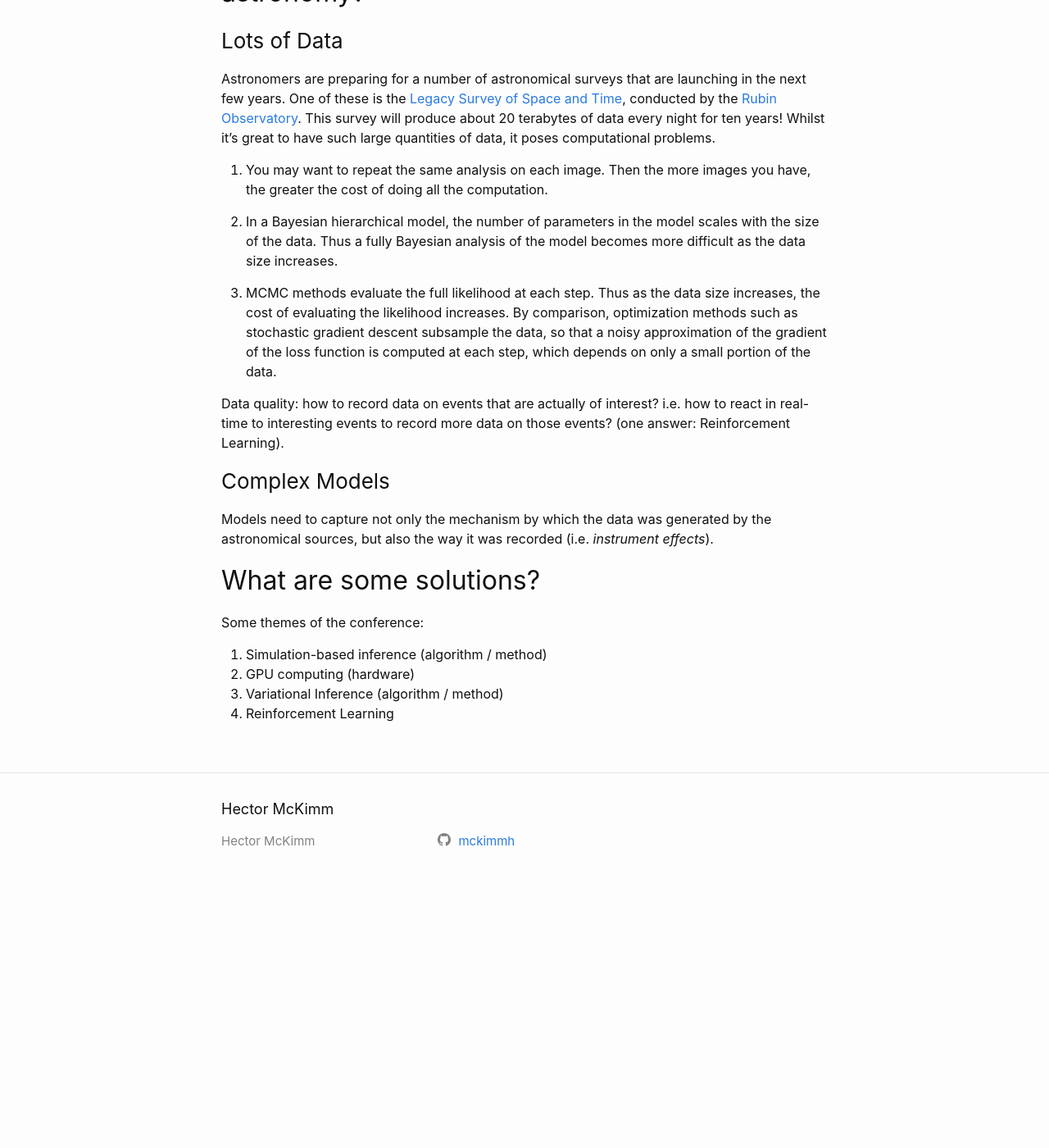
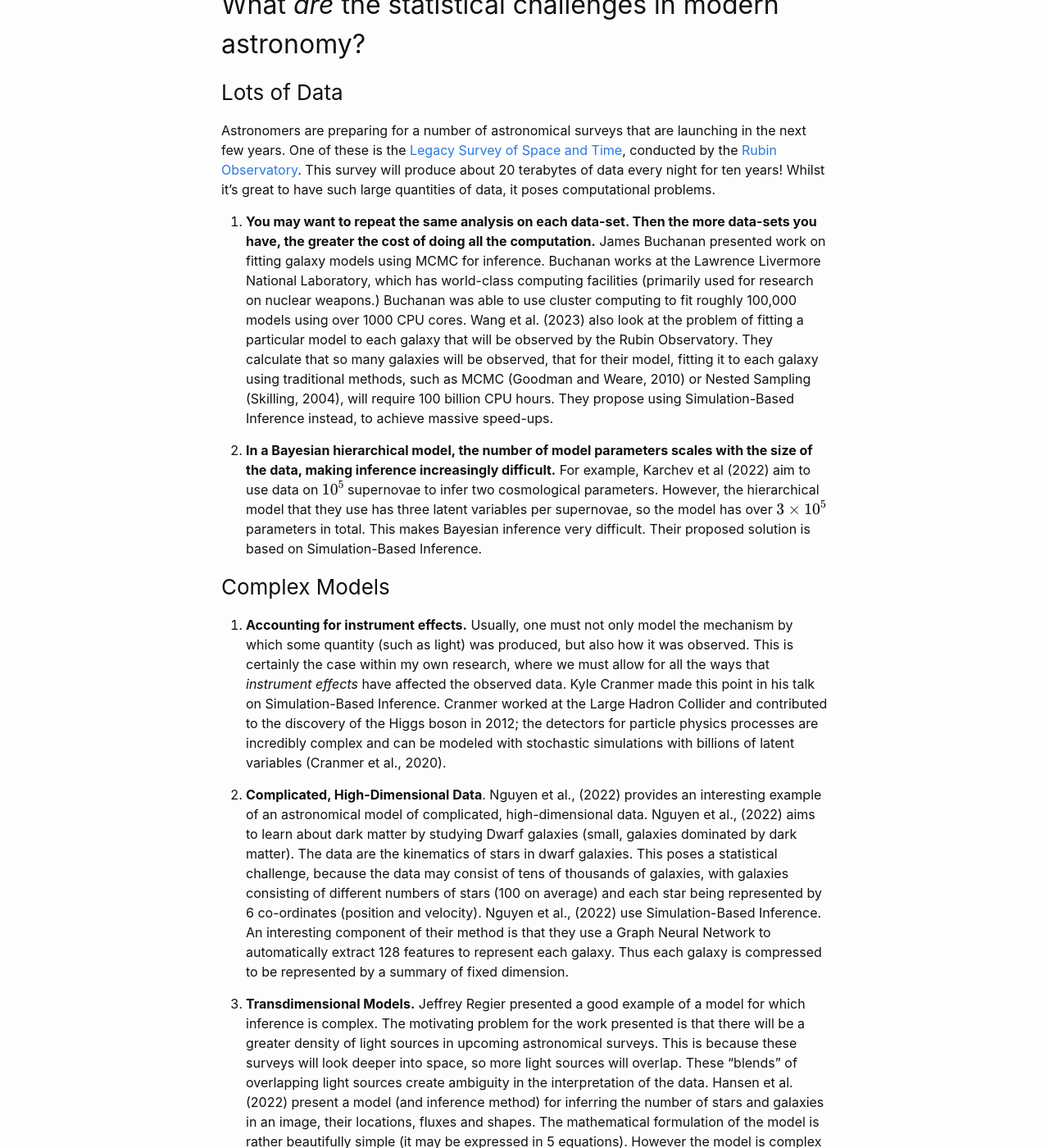
Before and after one commit to mckimmh/mckimmh.github.io, a Jekyll site: the page built from _posts/2023-07-31-scma.md, in a window 1280 px wide and 1400 px high, scrolled down 386 px. Shown: the whole window at 82% size. Built offline with Jekyll 4.4.1, drawn with Linux system fonts in a browser that asks for light colours; formulas are drawn with MathJax 3; before the commit the page ends 1483 px from its top, so only the background shows below that; some of the changed text lies outside the part shown.

Commit message:
update SCMA post

```diff
--- a/_posts/2023-07-31-scma.md
+++ b/_posts/2023-07-31-scma.md
@@ -6,28 +6,62 @@ categories: jekyll update
 ---
 The conference [Statistical Challenges in Modern Astronomy VIII](https://sites.psu.edu/astrostatistics/scma8/) (SCMA) at Penn State University, 12-16 June 2023, was a great experience!
 
+## What is modern astronomy about?
+
 ## What *are* the statistical challenges in modern astronomy?
 
 ### Lots of Data
 
 Astronomers are preparing for a number of astronomical surveys that are launching in the next few years. One of these is the [Legacy Survey of Space and Time](https://rubinobservatory.org/explore/lsst), conducted by the [Rubin Observatory](https://rubinobservatory.org/about). This survey will produce about 20 terabytes of data every night for ten years! Whilst it's great to have such large quantities of data, it poses computational problems.
 
-1. You may want to repeat the same analysis on each image. Then the more images you have, the greater the cost of doing all the computation.
+1. **You may want to repeat the same analysis on each data-set. Then the more data-sets you have, the greater the cost of doing all the computation.**
+James Buchanan presented work on fitting galaxy models using MCMC for inference. Buchanan works at the Lawrence Livermore National Laboratory, which has world-class computing facilities (primarily used for research on nuclear weapons.) Buchanan was able to use cluster computing to fit roughly 100,000 models using over 1000 CPU cores. Wang et al. (2023) also look at the problem of fitting a particular model to each galaxy that will be observed by the Rubin Observatory. They calculate that so many galaxies will be observed, that for their model, fitting it to each galaxy using traditional methods, such as MCMC (Goodman and Weare, 2010) or Nested Sampling (Skilling, 2004), will require 100 billion CPU hours. They propose using Simulation-Based Inference instead, to achieve massive speed-ups.
 
-2. In a Bayesian hierarchical model, the number of parameters in the model scales with the size of the data. Thus a fully Bayesian analysis of the model becomes more difficult as the data size increases.
-
-3. MCMC methods evaluate the full likelihood at each step. Thus as the data size increases, the cost of evaluating the likelihood increases. By comparison, optimization methods such as stochastic gradient descent subsample the data, so that a noisy approximation of the gradient of the loss function is computed at each step, which depends on only a small portion of the data.
-
-Data quality: how to record data on events that are actually of interest? i.e. how to react in real-time to interesting events to record more data on those events? (one answer: Reinforcement Learning).
+1. **In a Bayesian hierarchical model, the number of model parameters scales with the size of the data, making inference increasingly difficult.** For example, Karchev et al (2022) aim to use data on $$10^5$$ supernovae to infer two cosmological parameters. However, the hierarchical model that they use has three latent variables per supernovae, so the model has over $$3 \times 10^5$$ parameters in total. This makes Bayesian inference very difficult. Their proposed solution is based on Simulation-Based Inference.
 
 ### Complex Models
 
-Models need to capture not only the mechanism by which the data was generated by the astronomical sources, but also the way it was recorded (i.e. *instrument effects*).
+1. **Accounting for instrument effects.** Usually, one must not only model the mechanism by which some quantity (such as light) was produced, but also how it was observed. This is certainly the case within my own research, where we must allow for all the ways that *instrument effects* have affected the observed data. Kyle Cranmer made this point in his talk on Simulation-Based Inference. Cranmer worked at the Large Hadron Collider and contributed to the discovery of the Higgs boson in 2012; the detectors for particle physics processes are incredibly complex and can be modeled with stochastic simulations with billions of latent variables (Cranmer et al., 2020).
+
+2. **Complicated, High-Dimensional Data**. Nguyen et al., (2022) provides an interesting example of an astronomical model of complicated, high-dimensional data. Nguyen et al., (2022) aims to learn about dark matter by studying Dwarf galaxies (small, galaxies dominated by dark matter). The data are the kinematics of stars in dwarf galaxies. This poses a statistical challenge, because the data may consist of tens of thousands of galaxies, with galaxies consisting of different numbers of stars (100 on average) and each star being represented by 6 co-ordinates (position and velocity). Nguyen et al., (2022) use Simulation-Based Inference. An interesting component of their method is that they use a Graph Neural Network to automatically extract 128 features to represent each galaxy. Thus each galaxy is compressed to be represented by a summary of fixed dimension.
+
+3. **Transdimensional Models.** Jeffrey Regier presented a good example of a model for which inference is complex. The motivating problem for the work presented is that there will be a greater density of light sources in upcoming astronomical surveys. This is because these surveys will look deeper into space, so more light sources will overlap. These "blends" of overlapping light sources create ambiguity in the interpretation of the data. Hansen et al. (2022) present a model (and inference method) for inferring the number of stars and galaxies in an image, their locations, fluxes and shapes. The mathematical formulation of the model is rather beautifully simple (it may be expressed in 5 equations). However the model is complex from the inference point of view, because the inference problem is *transdimensional*. That is, the total number of latent variables depends on the number of sources in the image, which is itself a latent variable. *Variational Inference* is used to to infer the model's parameters. Regier found that in comparison to inference via MCMC, Variational Inference was more accurate and 10,000 times faster.
+
+### Resource Allocation
+
+Niharika Sravan gave an interesting talk on "Autonomous dynamic resource allocation: Optimal follow-up for identifying gravitational wave counterparts". The idea is that instead of manually deciding on how to make follow-up observations of events that may have released gravitional waves, we could instead use a Reinforcement Learning agent to devise an optimal follow-up schedule.
 
 ## What are some solutions?
 
-Some themes of the conference:
-1. Simulation-based inference (algorithm / method)
-2. GPU computing (hardware)
-3. Variational Inference (algorithm / method)
-4. Reinforcement Learning
+Of the many technical developments discussed at the conference, I will mention 5 key ideas:
+1. Simulation-Based Inference (SBI)
+2. Variational Inference (VI)
+3. Reinforcement Learning (RL)
+4. GPU computing
+5. Cluster computing
+
+These 5 key ideas may be subdivided into two categories: the first three (SBI, VI, RL) are algorithms for more efficient inference or learning. The last two (GPU and Cluster computing) refer to the use of more powerful computer hardware. Although I am making this distinction between algorithms and computer hardware, it's worth noting that the two are related. That is, more efficient algorithms are often those that are better able to make use of more powerful computer hardware.
+
+### Simulation-Based Inference
+
+### Variational Inference
+
+### Reinforcement Learning
+
+### GPU Computing
+
+### Cluster Computing
+
+## References
+
+Cranmer, K., Brehmer, J., and Louppe, G. (2020). The frontier of simulation-based inference. Proceedings of the National Academy of Sciences, 117(48):30055–30062.
+
+Goodman, J. and Weare, J. (2010). Ensemble samplers with affine invariance. Communications in applied mathematics and computational science, 5(1):65–80.
+
+Hansen, D., Mendoza, I., Liu, R., Pang, Z., Zhao, Z., Avestruz, C., and Regier, J. (2022). Scalable Bayesian Inference for Detection and Deblending in Astronomical Images.
+
+Karchev, K., Trotta, R., and Weniger, C. (2022). SICRET: Supernova Ia Cosmology with truncated marginal neural Ratio EsTimation. Monthly Notices of the Royal Astronomical Society, 520(1):1056–1072.
+
+Skilling, J. (2004). Nested Sampling. AIP Conference Proceedings, 735(1):395–405.
+
+Wang, B., Leja, J., Villar, V. A., and Speagle, J. S. (2023). SBI++: Flexible, Ultra-fast Likelihood-free Inference Customized for Astronomical Applications. The Astrophysical Journal Letters, 952(1):L10
```
